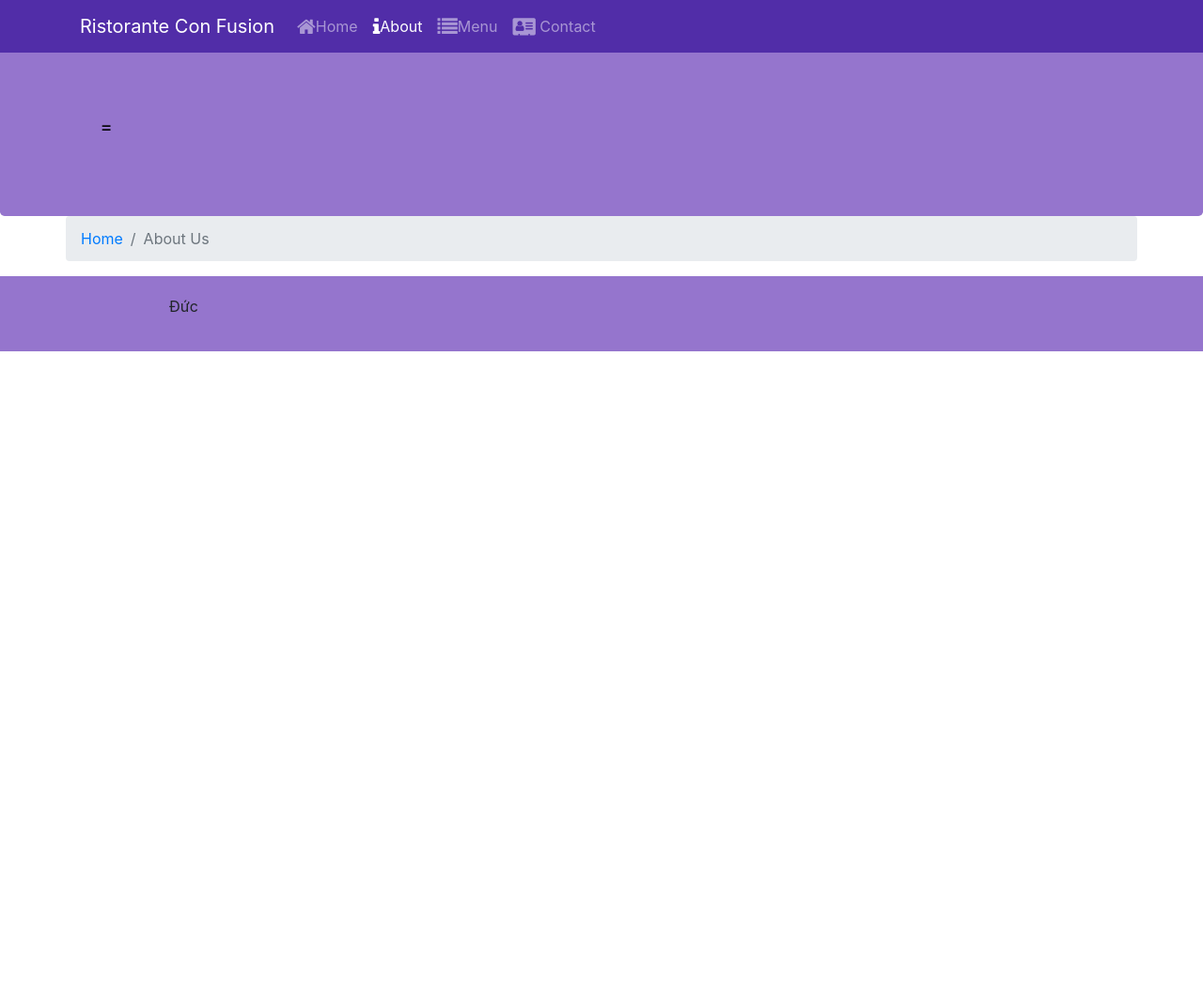
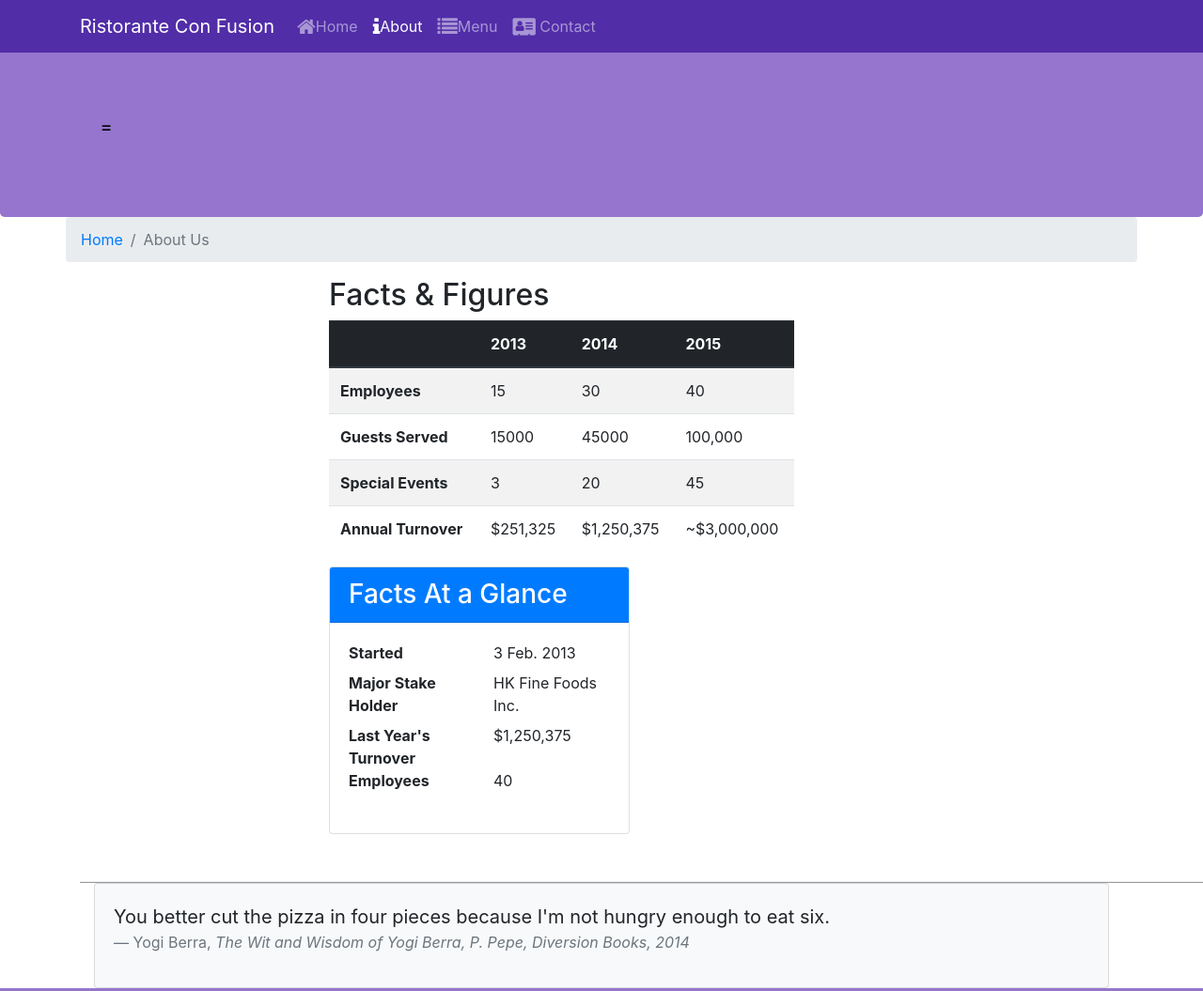
Before and after one commit to vominhduc1/git-test-02, a website: page aboutus.html in a window 1280 px wide. Shown: the top 1055 px of the page at 94% size. Before the commit the page ends 800 px from the top, so only its background shows below. Drawn offline with nearby package versions, Linux system fonts and the light colour scheme.

```diff
--- a/CSS/styles.css
+++ b/CSS/styles.css
@@ -5,7 +5,7 @@
 
 	.row-content {
 	    margin: 0px auto;
-	    padding: 50px 0px 50px 0px;  /*khoảng cách giữa các thực thể */
+	    padding: 50px 0px 50px 0px;
 	    border-bottom: 2px ridge;
 	    min-height: 400px;
 	}
--- a/aboutus.html
+++ b/aboutus.html
@@ -20,11 +20,14 @@
                     <div class="container">
                         <a class="navbar-brand" href="#">Ristorante Con Fusion</a>
                         <ul class="navbar-nav mr-auto">
-                            <li class="nav-item "><a class="nav-link" href="./index2.html"><span class="fa fa-home fa-lg"></span>Home</a></li>
+                            <li class="nav-item "><a class="nav-link" href="./index2.html"><span
+                                        class="fa fa-home fa-lg"></span>Home</a></li>
                             <li class="nav-item active"><a class="nav-link" href="#">
-                                 <span class="fa fa-info fa-lg"></span>About</a></li>
-                            <li class="nav-item"><a class="nav-link" href="#"><span class="fa fa-list fa-lg"></span>Menu</a></li>
-                            <li class="nav-item"><a class="nav-link" href="./contactus.html"><span class="fa fa-address-card fa-lg"></span> Contact</a></li>
+                                    <span class="fa fa-info fa-lg"></span>About</a></li>
+                            <li class="nav-item"><a class="nav-link" href="#"><span
+                                        class="fa fa-list fa-lg"></span>Menu</a></li>
+                            <li class="nav-item"><a class="nav-link" href="./contactus.html"><span
+                                        class="fa fa-address-card fa-lg"></span> Contact</a></li>
                         </ul>
                     </div>
                 </nav>
@@ -40,6 +43,11 @@
                     </ul>
                 </div>
             </div>
+            <div class="row">
+                <div class="col-12 col-sm-6">
+
+                </div>
+            </div>
 
 
         </div>
@@ -49,14 +57,90 @@
         <div class="container">
             <div class="row ">
                 <ol class="col-12 breadcrumb">
-                    <li class="breadcrumb-item"><a href="./index2.html">Home</a></li>  <!-- có link nó sẽ chuyển sang màu xanh-->
-                    <li class="breadcrumb-item active">About Us</li>  <!-- có active để bỏ màu đen-->
+                    <li class="breadcrumb-item"><a href="./index2.html">Home</a></li>
+                    <!-- có link nó sẽ chuyển sang màu xanh-->
+                    <li class="breadcrumb-item active">About Us</li> <!-- có active để bỏ màu đen-->
                 </ol>
+            </div>
+            <div class="row row-content">
+                <div class="col-12 col-sm-9">
+                    <h2>Facts &amp; Figures</h2>
+                    <div class="table-responsive">
+                        <table class="table table-striped">
+                            <thead class="thead-dark">
+                                <tr>
+                                    <th>&nbsp;</th>
+                                    <th>2013</th>
+                                    <th>2014</th>
+                                    <th>2015</th>
+                                </tr>
+                            </thead>
+                            <tbody>
+                                <tr>
+                                    <th>Employees</th>
+                                    <td>15</td>
+                                    <td>30</td>
+                                    <td>40</td>
+                                </tr>
+                                <tr>
+                                    <th>Guests Served</th>
+                                    <td>15000</td>
+                                    <td>45000</td>
+                                    <td>100,000</td>
+                                </tr>
+                                <tr>
+                                    <th>Special Events</th>
+                                    <td>3</td>
+                                    <td>20</td>
+                                    <td>45</td>
+                                </tr>
+                                <tr>
+                                    <th>Annual Turnover</th>
+                                    <td>$251,325</td>
+                                    <td>$1,250,375</td>
+                                    <td>~$3,000,000</td>
+                                </tr>
+                            </tbody>
+                        </table>
+                    </div>
 
 
 
+                </div>
+                <div class="col-12 col-sm-3">
+                </div>
+                <div class="col-12 col-sm-6">
+                    <div class="card">
+                        <h3 class="card-header bg-primary text-white">Facts At a Glance</h3>
+                        <div class="card-body">
+                            <dl class="row">
+                                <dt class="col-6">Started</dt> <!--dt thì in đâm, dd in thường-->
+                                <dd class="col-6">3 Feb. 2013</dd>
+                                <dt class="col-6">Major Stake Holder</dt>
+                                <dd class="col-6">HK Fine Foods Inc.</dd>
+                                <dt class="col-6">Last Year's Turnover</dt>
+                                <dd class="col-6">$1,250,375</dd>
+                                <dt class="col-6">Employees</dt>
+                                <dd class="col-6">40</dd>
+                            </dl>
+                        </div>
+                    </div>
+                </div>
+            </div>
+            <div class="col-12">
+                <div class="card card-body bg-light">
+                    <blockquote class="blockquote">
+                        <p class="mb-0">You better cut the pizza in four pieces because
+                            I'm not hungry enough to eat six.</p>
+                        <footer class="blockquote-footer">Yogi Berra,
+                            <cite title="Source Title">The Wit and Wisdom of Yogi Berra,
+                                P. Pepe, Diversion Books, 2014</cite>
+                        </footer>
+                    </blockquote>
+                </div>
+            </div>
 
-            </div>
+
         </div>
     </section>
 
```
Also changed, not shown: index2.html (+35 -3 lines), img/alberto.png (added), img/buffet.png (added), img/logo.png (added), img/uthappizza.png (added), 1 other file.
